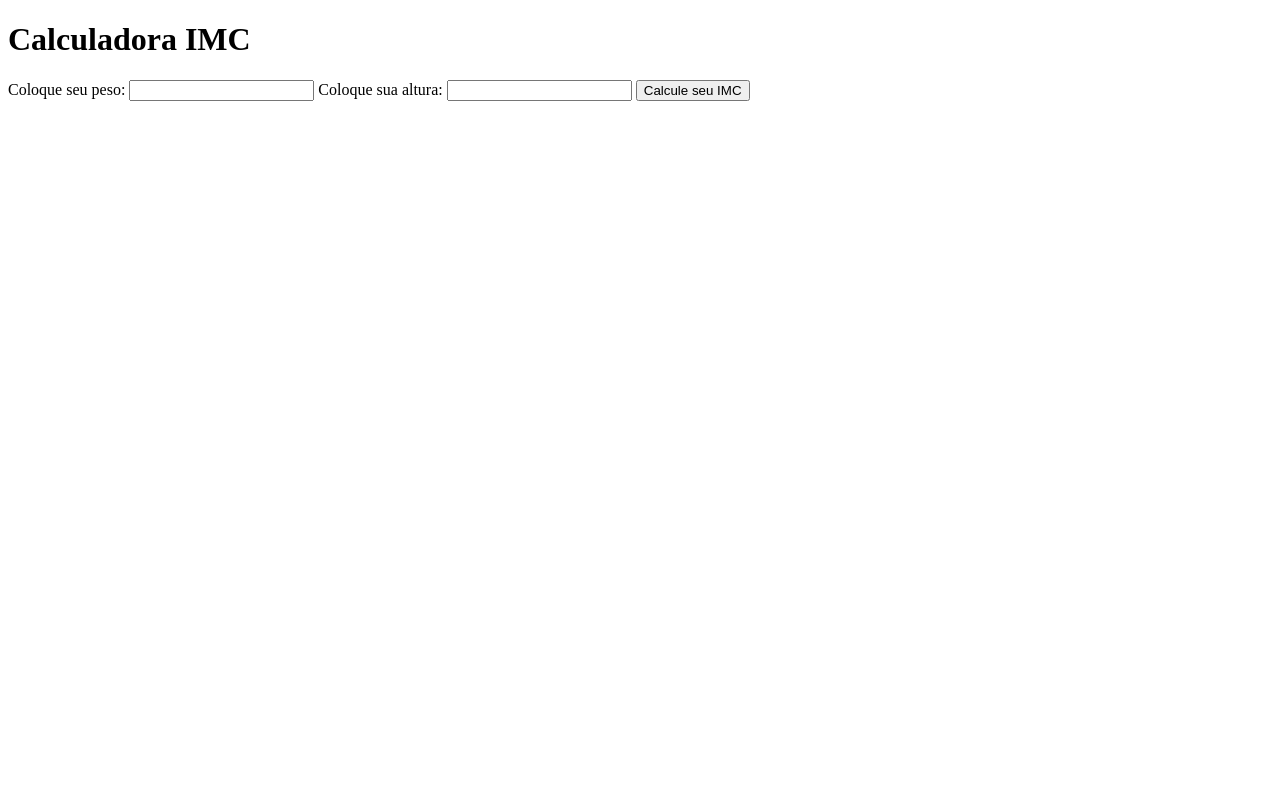
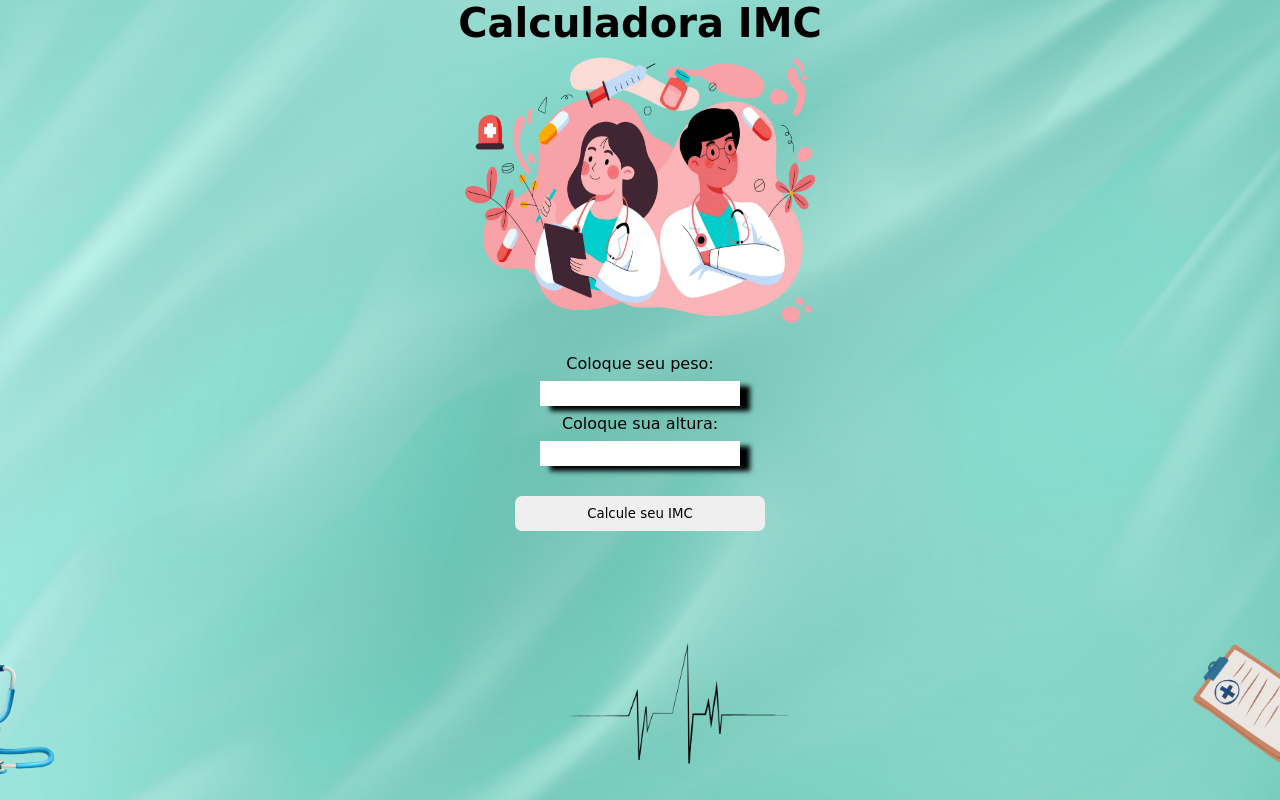
Before and after one commit to eugehvicz/calculadoraIMC, a plain HTML site: page index.html in a window 1280 px wide. Drawn offline with Linux system fonts and the light colour scheme; a web font is replaced by a local one.

Commit message:
projeto finalizado

```diff
--- a/index.html
+++ b/index.html
@@ -4,9 +4,22 @@
     <meta charset="UTF-8" />
     <meta name="viewport" content="width=device-width, initial-scale=1.0" />
     <title>Calculadora imc</title>
+    <link rel="preconnect" href="https://fonts.googleapis.com" />
+    <link rel="preconnect" href="https://fonts.gstatic.com" crossorigin />
+    <link
+      href="https://fonts.googleapis.com/css2?family=Arizonia&display=swap"
+      rel="stylesheet"
+    />
+    <link rel="stylesheet" href="./style.css" />
   </head>
   <body>
-    <h1>Calculadora IMC</h1>
+    <h1 class="titulo">Calculadora IMC</h1>
+
+    <img
+      class="doutor"
+      src="images/1692904064-painel-do-corretor-calculadora-imc-indice-de-massa-corporal-i.webp"
+      alt=""
+    />
     <form action="" id="imcForm">
       <label for="peso"> Coloque seu peso: </label>
       <input type="text" name="peso" id="peso" required />
--- a/script.js
+++ b/script.js
@@ -1,12 +1,27 @@
-const peso = document.getElementById("peso")
-const imcForm = document.getElementById("imcForm")
-const altura = document.getElementById("altura")
-const resultado = document.getElementById("resultado")
-imcForm.addEventListener('submit', function(event) {
-   event.preventDefault();
-   calcularIMC(peso, altura)
-})
-function calcularIMC(p, a){
-    const conta = p/(a*a);
+const peso = document.getElementById("peso");
+const imcForm = document.getElementById("imcForm");
+const altura = document.getElementById("altura");
+const resultado = document.getElementById("resultado");
+imcForm.addEventListener("submit", function (event) {
+  event.preventDefault();
+  calcularIMC(peso.value, altura.value);
+});
+function calcularIMC(p, a) {
+  const conta = p / (a*a);
+  let classificacao = "";
+  if (conta < 18.5) {
+    classificacao = "Abaixo do peso";
+  } else if (conta <=24.9) {
+    classificacao = "vnormal";
+  } else if (conta <=29.9) {
+    classificacao = "Sobre peso";
+  } else if (conta <= 34.9) {
+    classificacao = "Obesidade grau I";
+  } else if (conta <= 39.9) {
+    classificacao = "Obesidade grau II";
+  } else {
+    classificacao = "Obesidade grau III";
+  }
+  resultado.textContent=`Seu peso é ${p}, sua altura é ${a}, e seu IMC é ${conta}, seu nível é ${classificacao}`
 
 }
--- a/style.css
+++ b/style.css
@@ -0,0 +1,56 @@
+* {
+  margin: 0;
+  padding: 0;
+  box-sizing: border-box;
+}
+
+body {
+  background-color: aqua;
+  height: 100vh;
+  display: flex;
+  flex-direction: column;
+
+  align-items: center;
+  background-image: url("./images/fundo.png");
+  background-size: cover;
+  background-repeat: no-repeat;
+  background-position: center;
+}
+.doutor {
+  height: 300px;
+  width: 350px;
+}
+.titulo {
+  font-family: "Arizonia", cursive;
+  font-size: 40px;
+}
+form {
+  font-family: "Bad Script", cursive;
+  font-weight: 520;
+  font-style: normal;
+  display: flex;
+  flex-direction: column;
+  align-items: center;
+  justify-content: center;
+}
+label {
+    padding: 8px;
+/*   padding-left: 70px;
+ */}
+input {
+    box-shadow: 10px 5px 5px black;
+    padding: 8px;
+  border: none;
+  width: 200px;
+  height: 25px;
+}
+button {
+  border: none;
+  margin-top: 30px;
+  border-radius: 7px;
+  width: 250px;
+  height: 35px;
+  font-family: "Bad Script", cursive;
+  font-weight: 520;
+  font-style: normal;
+}
```
Also changed, not shown: images/1692904064-painel-do-corretor-calculadora-imc-indice-de-massa-corporal-i.webp (added), images/fundo.png (added).
